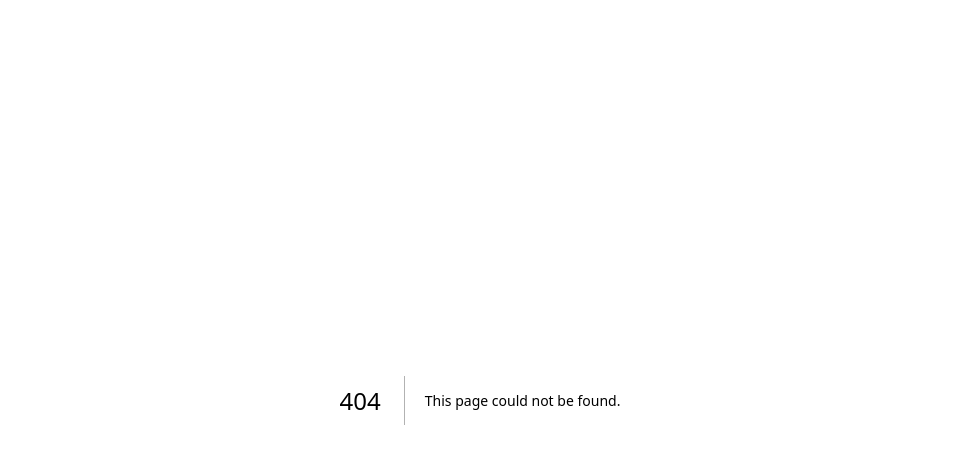
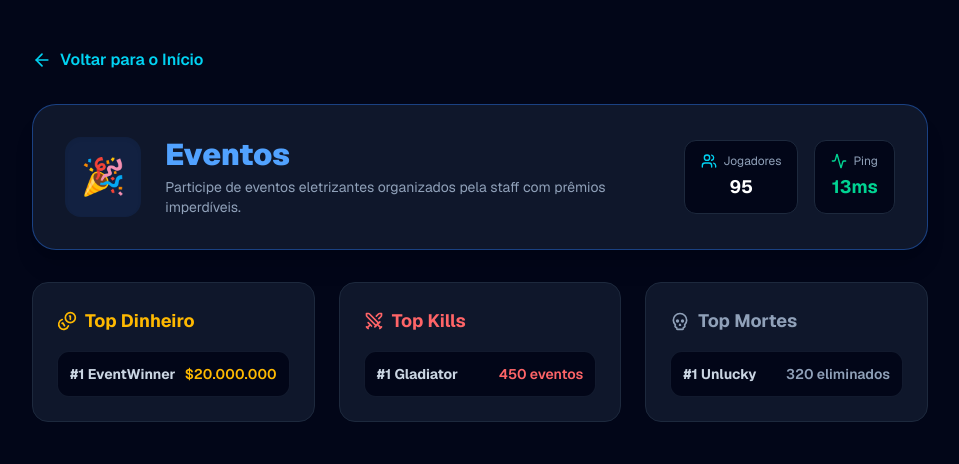
Before and after one commit to Bawmcnet/bawmc-website, a Next.js app: page /modo/eventos in a window 1280 px wide. Before the commit this address had no page. Shown: the top 464 px of the page, without its empty margins (160-1119 px from the left). Built offline with nearby package versions, Linux system fonts and the light colour scheme.

Commit message:
Reorganiza modos, troca textos de botoes e destaca a loja

```diff
--- /dev/null
+++ b/app/modo/[slug]/page.tsx
@@ -0,0 +1,218 @@
+"use client";
+
+import { useParams } from "next/navigation";
+import Link from "next/link";
+import { ArrowLeft, Trophy, Users, Activity, Skull, Coins, Swords } from "lucide-react";
+
+export default function ModoDetalhes() {
+  const params = useParams();
+  const slug = params.slug as string;
+
+  // Dados personalizados para cada modo
+  const modosInfo: Record<string, any> = {
+    survival: {
+      nome: "Survival",
+      desc: "O clássico survival com economia robusta, proteção de terrenos e jogabilidade equilibrada.",
+      emoji: "⛏️",
+      color: "text-amber-400",
+      border: "border-amber-500/40",
+      bg: "bg-amber-500/10",
+      online: "420",
+      ping: "12ms",
+      topDinheiro: [
+        { pos: 1, nome: "PlayerOne", valor: "$15.420.000" },
+        { pos: 2, nome: "CraftMaster", valor: "$12.100.000" },
+        { pos: 3, nome: "BawPlayer", valor: "$9.850.000" },
+      ],
+      topKills: [
+        { pos: 1, nome: "HunterX", valor: "1.420 kills" },
+        { pos: 2, nome: "Shadow", valor: "1.100 kills" },
+        { pos: 3, nome: "Zelda", valor: "950 kills" },
+      ],
+      topMortes: [
+        { pos: 1, nome: "NoobMaster", valor: "850 mortes" },
+        { pos: 2, nome: "FallDamage", valor: "620 mortes" },
+        { pos: 3, nome: "CreeperVictim", valor: "540 mortes" },
+      ]
+    },
+    "semi-anarquia": {
+      nome: "Semi-Anarquia",
+      desc: "Liberdade quase total para construir, destruir e sobreviver com economia ativa e poucas regras.",
+      emoji: "🧨",
+      color: "text-red-400",
+      border: "border-red-500/40",
+      bg: "bg-red-500/10",
+      online: "185",
+      ping: "15ms",
+      topDinheiro: [
+        { pos: 1, nome: "Anarchist", valor: "$8.200.000" },
+        { pos: 2, nome: "Destructor", valor: "$6.500.000" },
+      ],
+      topKills: [
+        { pos: 1, nome: "ChaosGod", valor: "2.840 kills" },
+        { pos: 2, nome: "RedStone", valor: "1.920 kills" },
+      ],
+      topMortes: [
+        { pos: 1, nome: "Rookie", valor: "1.450 mortes" },
+      ]
+    },
+    lifesteal: {
+      nome: "Lifesteal (Novo)",
+      desc: "Cada abate te fortalece: a cada kill, você ganha um novo coração e ganha economia.",
+      emoji: "❤️",
+      color: "text-rose-400",
+      border: "border-rose-500/40",
+      bg: "bg-rose-500/10",
+      online: "310",
+      ping: "14ms",
+      topDinheiro: [
+        { pos: 1, nome: "HeartThief", valor: "$10.500.000" },
+      ],
+      topKills: [
+        { pos: 1, nome: "Vampire", valor: "3.100 kills" },
+      ],
+      topMortes: [
+        { pos: 1, nome: "Heartless", valor: "920 mortes" },
+      ]
+    },
+    "practice-e-crystalpvp": {
+      nome: "Practice e CrystalPvP",
+      desc: "Treine suas habilidades de combate, cristais e domine as arenas de duelo intensas.",
+      emoji: "🔮",
+      color: "text-emerald-400",
+      border: "border-emerald-500/40",
+      bg: "bg-emerald-500/10",
+      online: "140",
+      ping: "10ms",
+      topDinheiro: [
+        { pos: 1, nome: "CrystalKing", valor: "$5.100.000" },
+      ],
+      topKills: [
+        { pos: 1, nome: "PvPLegend", valor: "5.400 duelos" },
+      ],
+      topMortes: [
+        { pos: 1, nome: "ComboBreaker", valor: "2.100 derrotas" },
+      ]
+    },
+    eventos: {
+      nome: "Eventos",
+      desc: "Participe de eventos eletrizantes organizados pela staff com prêmios imperdíveis.",
+      emoji: "🎉",
+      color: "text-blue-400",
+      border: "border-blue-500/40",
+      bg: "bg-blue-500/10",
+      online: "95",
+      ping: "13ms",
+      topDinheiro: [
+        { pos: 1, nome: "EventWinner", valor: "$20.000.000" },
+      ],
+      topKills: [
+        { pos: 1, nome: "Gladiator", valor: "450 eventos" },
+      ],
+      topMortes: [
+        { pos: 1, nome: "Unlucky", valor: "320 eliminados" },
+      ]
+    }
+  };
+
+  const info = modosInfo[slug] || {
+    nome: "Modo de Jogo",
+    desc: "Informações detalhadas sobre este modo do BAWMC.",
+    emoji: "🎮",
+    color: "text-cyan-400",
+    border: "border-cyan-500/40",
+    bg: "bg-cyan-500/10",
+    online: "100",
+    ping: "15ms",
+    topDinheiro: [],
+    topKills: [],
+    topMortes: []
+  };
+
+  return (
+    <div className="min-h-screen bg-slate-950 text-white flex flex-col font-sans p-6 md:p-12">
+      <div className="max-w-4xl mx-auto w-full">
+        <Link href="/#modos" className="inline-flex items-center gap-2 text-cyan-400 hover:underline mb-8 font-semibold">
+          <ArrowLeft className="w-5 h-5" /> Voltar para o Início
+        </Link>
+
+        {/* Cabeçalho do Modo */}
+        <div className={`bg-slate-900 border ${info.border} p-8 rounded-3xl mb-8 flex flex-col md:flex-row justify-between items-start md:items-center gap-6 shadow-xl`}>
+          <div className="flex items-center gap-6">
+            <div className={`w-20 h-20 rounded-2xl ${info.bg} flex items-center justify-center text-4xl shadow-inner`}>
+              {info.emoji}
+            </div>
+            <div>
+              <h1 className={`text-3xl font-black ${info.color}`}>{info.nome}</h1>
+              <p className="text-slate-400 text-sm mt-1 max-w-xl">{info.desc}</p>
+            </div>
+          </div>
+
+          {/* Status de Servidor (Ping e Online) */}
+          <div className="flex gap-4 w-full md:w-auto justify-between md:justify-start">
+            <div className="bg-slate-950 border border-slate-800 px-4 py-3 rounded-xl text-center">
+              <div className="flex items-center gap-1.5 text-xs text-slate-400 mb-1">
+                <Users className="w-4 h-4 text-cyan-400" /> Jogadores
+              </div>
+              <span className="font-bold text-lg">{info.online}</span>
+            </div>
+            <div className="bg-slate-950 border border-slate-800 px-4 py-3 rounded-xl text-center">
+              <div className="flex items-center gap-1.5 text-xs text-slate-400 mb-1">
+                <Activity className="w-4 h-4 text-emerald-400" /> Ping
+              </div>
+              <span className="font-bold text-lg text-emerald-400">{info.ping}</span>
+            </div>
+          </div>
+        </div>
+
+        {/* Grids de Estatísticas (Top Dinheiro, Kills, Mortes) */}
+        <div className="grid grid-cols-1 md:grid-cols-3 gap-6">
+          {/* Top Dinheiro */}
+          <div className="bg-slate-900 border border-slate-800 p-6 rounded-2xl">
+            <h3 className="text-lg font-bold text-amber-400 mb-4 flex items-center gap-2">
+              <Coins className="w-5 h-5" /> Top Dinheiro
+            </h3>
+            <div className="space-y-3">
+              {info.topDinheiro.map((item: any, i: number) => (
+                <div key={i} className="flex justify-between items-center bg-slate-950 p-3 rounded-xl border border-slate-800/60 text-sm">
+                  <span className="font-bold text-slate-300">#{item.pos} {item.nome}</span>
+                  <span className="text-amber-400 font-semibold">{item.valor}</span>
+                </div>
+              ))}
+            </div>
+          </div>
+
+          {/* Top Kills */}
+          <div className="bg-slate-900 border border-slate-800 p-6 rounded-2xl">
+            <h3 className="text-lg font-bold text-red-400 mb-4 flex items-center gap-2">
+              <Swords className="w-5 h-5" /> Top Kills
+            </h3>
+            <div className="space-y-3">
+              {info.topKills.map((item: any, i: number) => (
+                <div key={i} className="flex justify-between items-center bg-slate-950 p-3 rounded-xl border border-slate-800/60 text-sm">
+                  <span className="font-bold text-slate-300">#{item.pos} {item.nome}</span>
+                  <span className="text-red-400 font-semibold">{item.valor}</span>
+                </div>
+              ))}
+            </div>
+          </div>
+
+          {/* Top Mortes */}
+          <div className="bg-slate-900 border border-slate-800 p-6 rounded-2xl">
+            <h3 className="text-lg font-bold text-slate-400 mb-4 flex items-center gap-2">
+              <Skull className="w-5 h-5" /> Top Mortes
+            </h3>
+            <div className="space-y-3">
+              {info.topMortes.map((item: any, i: number) => (
+                <div key={i} className="flex justify-between items-center bg-slate-950 p-3 rounded-xl border border-slate-800/60 text-sm">
+                  <span className="font-bold text-slate-300">#{item.pos} {item.nome}</span>
+                  <span className="text-slate-400 font-semibold">{item.valor}</span>
+                </div>
+              ))}
+            </div>
+          </div>
+        </div>
+      </div>
+    </div>
+  );
+}
```
